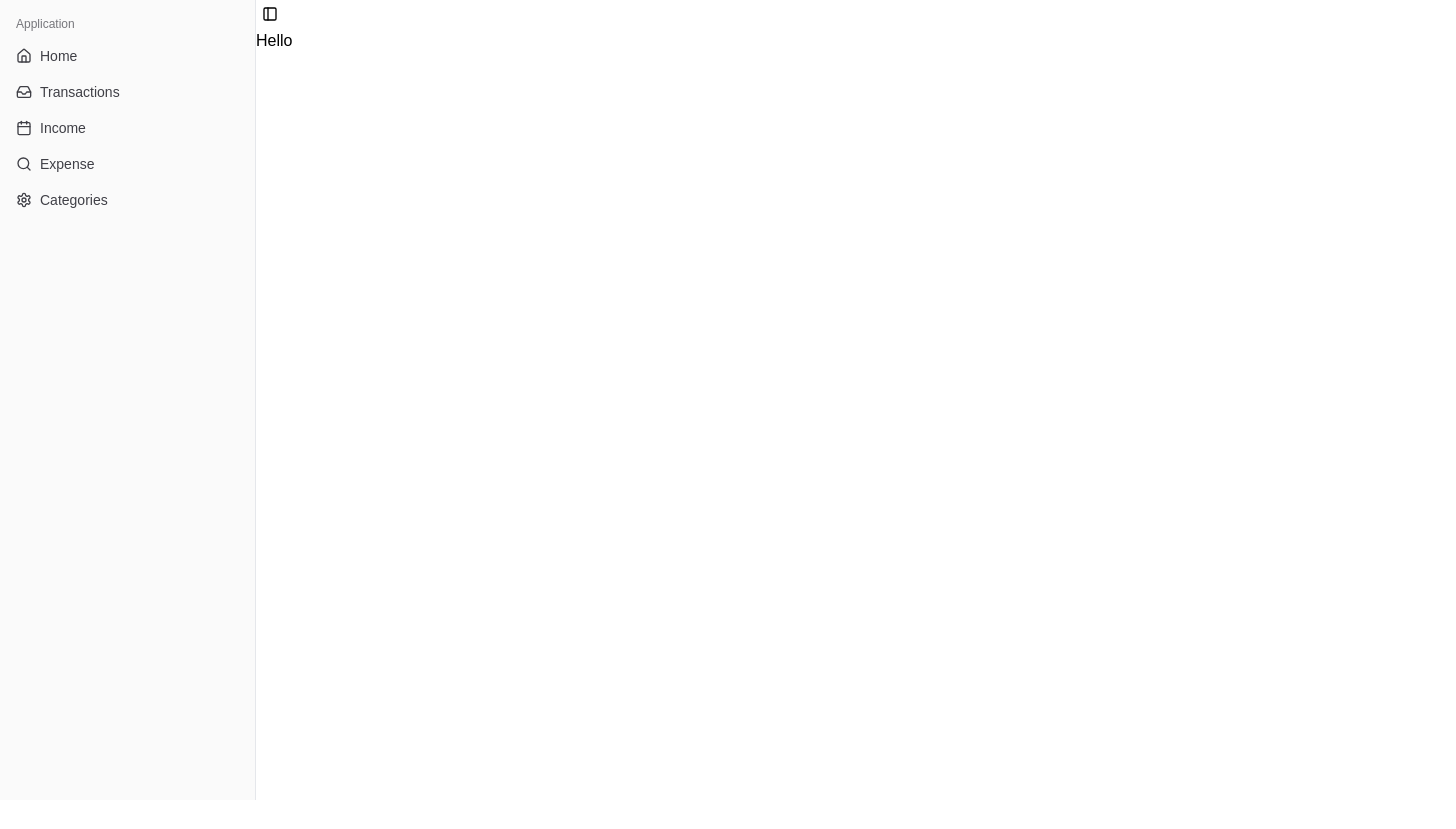
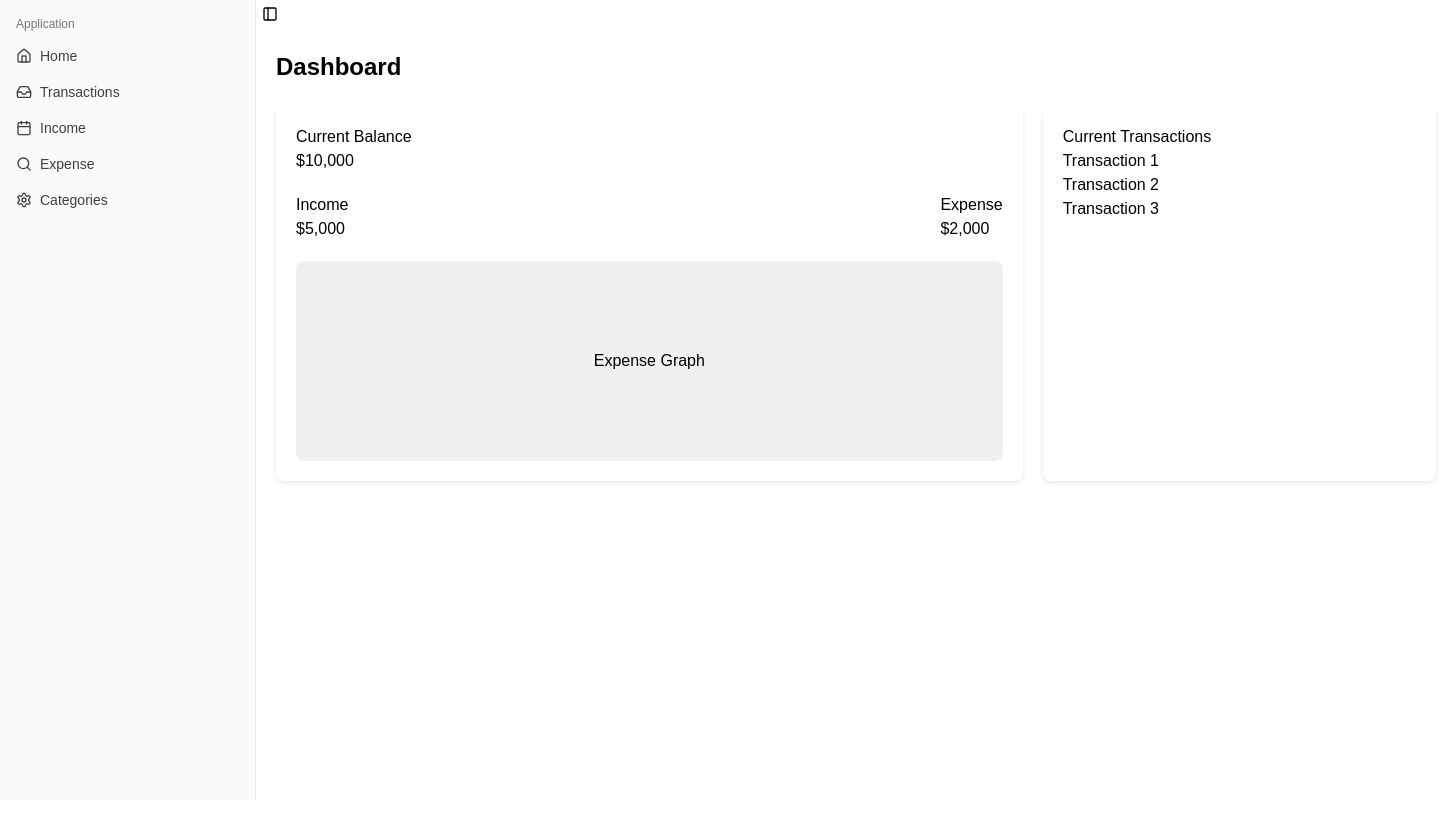
Before and after one commit to DhawalPatel-Mtech/the-optimizers, a Next.js app in the folder frontend/: page / in a window 1280 px wide. Shown: the whole page, 1456 px wide, since content can reach past the window. Before the commit the page ends 800 px from the top, so only its background shows below. Built offline with nearby package versions, Linux system fonts and the light colour scheme.

Commit message:
MainSection added

```diff
--- a/frontend/src/app/page.js
+++ b/frontend/src/app/page.js
@@ -1,6 +1,10 @@
 import Categories from "@/components/Categories";
 import Image from "next/image";
-
+import MainContent from "@/components/MainSection";
 export default function Home() {
-  return <Categories />;
+  return (
+    <div style={{ display: "flex", height: "100vh" }}>
+      <MainContent />
+    </div>
+  );
 }
--- /dev/null
+++ b/frontend/src/components/BalanceGraph/BalanceGraph.module.css
@@ -0,0 +1,26 @@
+.balanceGraph {
+  flex: 2;
+  background-color: #fff;
+  padding: 20px;
+  border-radius: 8px;
+  box-shadow: 0 2px 4px rgba(0, 0, 0, 0.1);
+}
+
+.balance {
+  margin-bottom: 20px;
+}
+
+.incomeExpense {
+  display: flex;
+  justify-content: space-between;
+  margin-bottom: 20px;
+}
+
+.graph {
+  height: 200px;
+  background-color: #f0f0f0;
+  border-radius: 8px;
+  display: flex;
+  align-items: center;
+  justify-content: center;
+}
--- /dev/null
+++ b/frontend/src/components/BalanceGraph/index.js
@@ -0,0 +1,25 @@
+import styles from "./BalanceGraph.module.css";
+
+export default function BalanceGraph() {
+  return (
+    <div className={styles.balanceGraph}>
+      <div className={styles.balance}>
+        <h3>Current Balance</h3>
+        <p>$10,000</p>
+      </div>
+      <div className={styles.incomeExpense}>
+        <div>
+          <h4>Income</h4>
+          <p>$5,000</p>
+        </div>
+        <div>
+          <h4>Expense</h4>
+          <p>$2,000</p>
+        </div>
+      </div>
+      <div className={styles.graph}>
+        <h4>Expense Graph</h4>
+      </div>
+    </div>
+  );
+}
--- /dev/null
+++ b/frontend/src/components/Header/Header.module.css
@@ -0,0 +1,5 @@
+.header {
+  margin-bottom: 20px;
+  font-size: 24px;
+  font-weight: bold;
+}
--- /dev/null
+++ b/frontend/src/components/Header/index.js
@@ -0,0 +1,9 @@
+import styles from "./Header.module.css";
+
+export default function Header() {
+  return (
+    <div className={styles.header}>
+      <h1>Dashboard</h1>
+    </div>
+  );
+}
--- /dev/null
+++ b/frontend/src/components/MainSection/Main.module.css
@@ -0,0 +1,11 @@
+.main {
+  /* flex: 1; */
+  width: 1200px;
+  padding: 20px;
+}
+
+.content {
+  display: flex;
+  justify-content: space-between;
+  gap: 20px;
+}
--- /dev/null
+++ b/frontend/src/components/MainSection/index.js
@@ -0,0 +1,16 @@
+import Header from "../Header";
+import BalanceGraph from "../BalanceGraph";
+import Transactions from "../Transactions";
+import styles from "./Main.module.css";
+
+export default function Main() {
+  return (
+    <div className={styles.main}>
+      <Header />
+      <div className={styles.content}>
+        <BalanceGraph />
+        <Transactions />
+      </div>
+    </div>
+  );
+}
--- /dev/null
+++ b/frontend/src/components/Transactions/Transaction.module.css
@@ -0,0 +1,12 @@
+.transactions {
+  flex: 1;
+  background-color: #fff;
+  padding: 20px;
+  border-radius: 8px;
+  box-shadow: 0 2px 4px rgba(0, 0, 0, 0.1);
+}
+
+.transactions ul {
+  list-style: none;
+  padding: 0;
+}
--- /dev/null
+++ b/frontend/src/components/Transactions/index.js
@@ -0,0 +1,14 @@
+import styles from "./Transaction.module.css";
+
+export default function Transactions() {
+  return (
+    <div className={styles.transactions}>
+      <h3>Current Transactions</h3>
+      <ul>
+        <li>Transaction 1</li>
+        <li>Transaction 2</li>
+        <li>Transaction 3</li>
+      </ul>
+    </div>
+  );
+}
```
Also changed, not shown: 1 other file (tests, documents, lock files or other folders).
